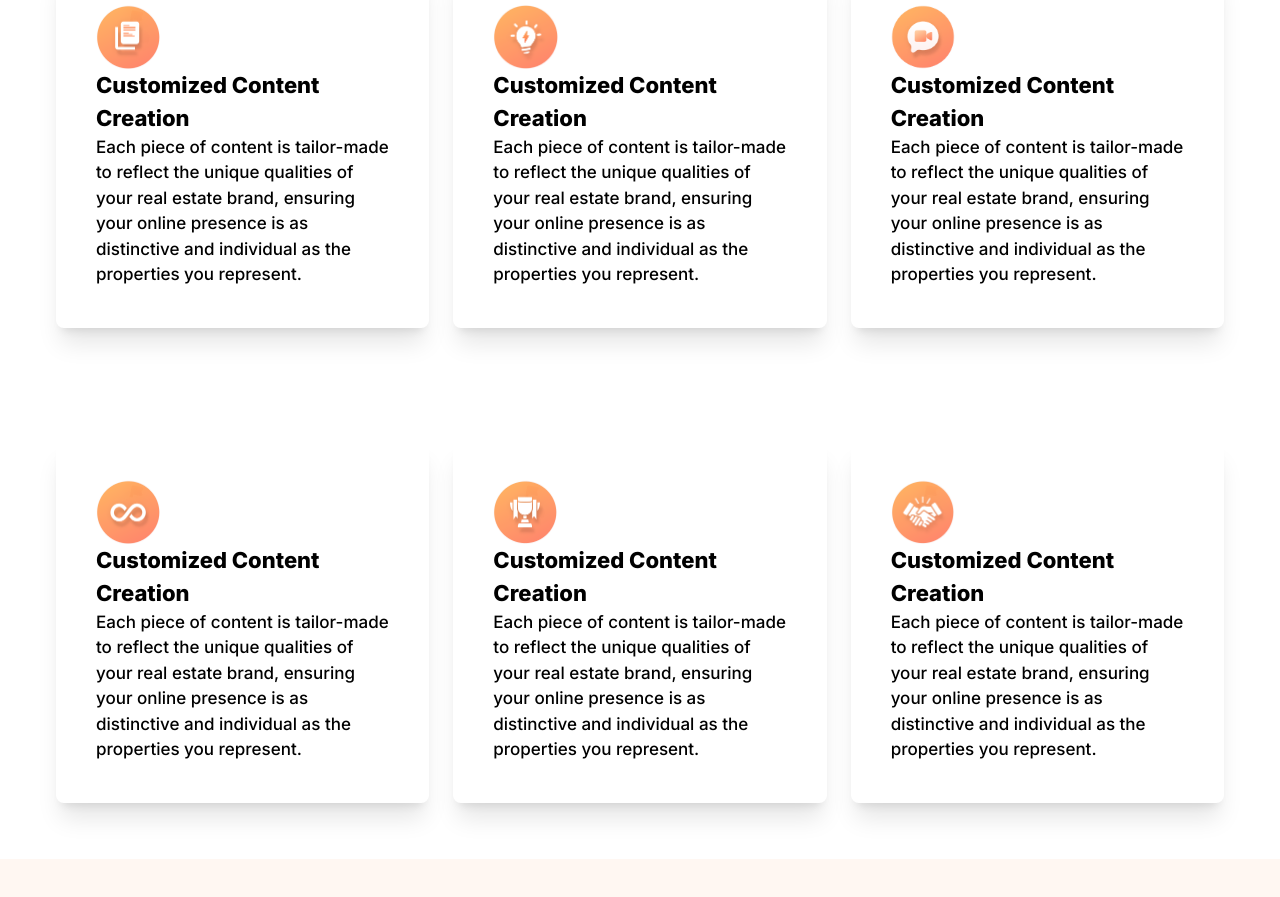
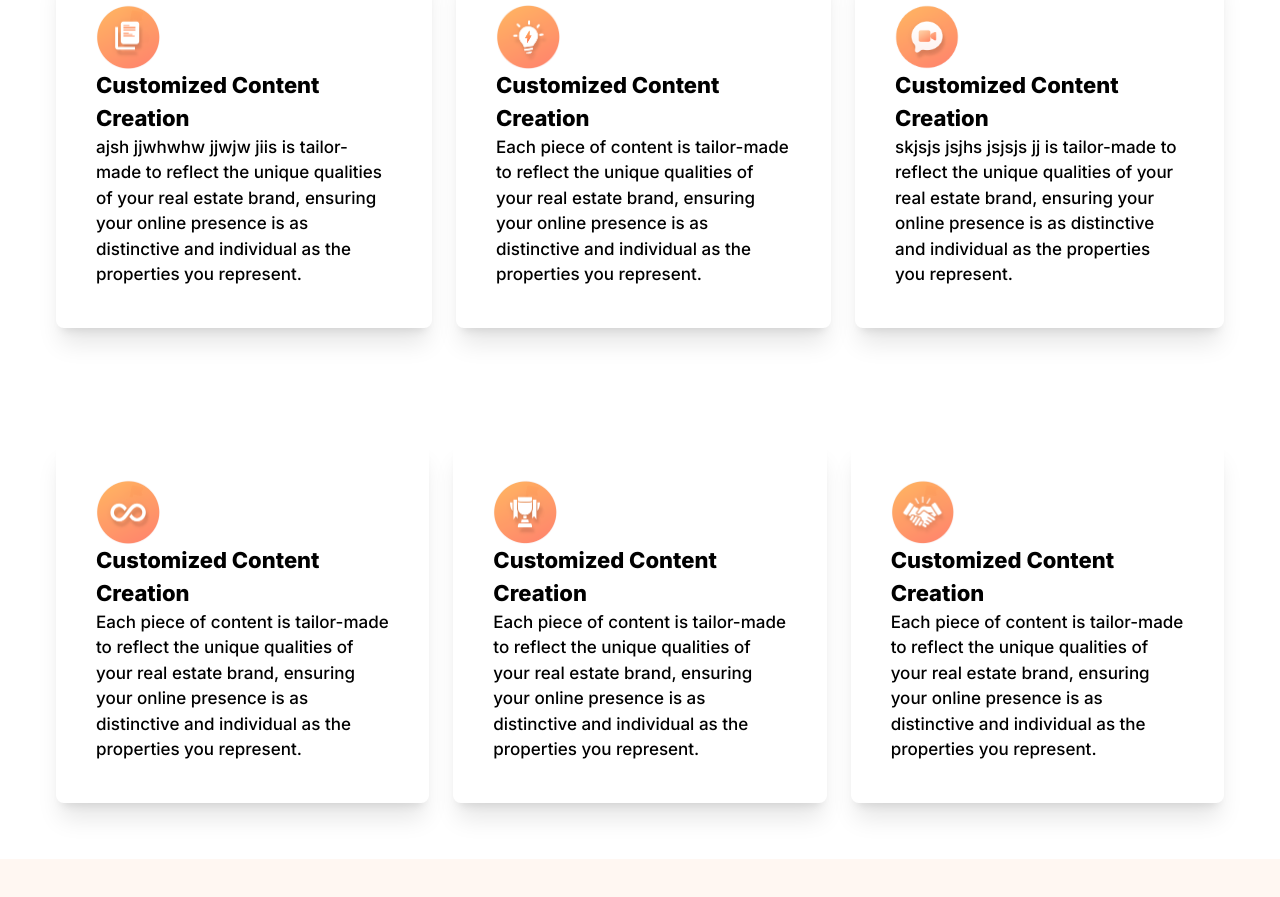
Before and after one commit to azkarullhassan/media-next, a Next.js app: page / in a window 1280 px wide. Shown: the part 5640-6537 px from the top of the page. Built offline with nearby package versions, Linux system fonts and the light colour scheme.

Commit message:
first commit

```diff
--- a/src/app/components/Seven.jsx
+++ b/src/app/components/Seven.jsx
@@ -13,7 +13,7 @@ const seven = () => {
                <div className='shadow-xl p-10 rounded-lg '>
                 <img src="/src/111.png" alt="" className='h-16'/>
                 <h1 className='font-extrabold text-[22px]'>Customized Content Creation</h1>
-                <p className='font-medium text-[17px]'>Each piece of content is tailor-made to reflect the unique qualities of your real estate brand, ensuring your online presence is as distinctive and individual as the properties you represent.</p>
+                <p className='font-medium text-[17px]'>ajsh jjwhwhw jjwjw jiis  is tailor-made to reflect the unique qualities of your real estate brand, ensuring your online presence is as distinctive and individual as the properties you represent.</p>
                </div>
 
                <div className='shadow-xl p-10 rounded-lg'>
@@ -25,7 +25,7 @@ const seven = () => {
                <div className='shadow-xl p-10 rounded-lg'>
                 <img src="/src/333.png" alt="" className='h-16'/>
                 <h1 className='font-extrabold text-[22px]'>Customized Content Creation</h1>
-                <p className='font-medium text-[17px]'>Each piece of content is tailor-made to reflect the unique qualities of your real estate brand, ensuring your online presence is as distinctive and individual as the properties you represent.</p>
+                <p className='font-medium text-[17px]'>skjsjs jsjhs jsjsjs jj  is tailor-made to reflect the unique qualities of your real estate brand, ensuring your online presence is as distinctive and individual as the properties you represent.</p>
                </div>
             </div>
 
```
